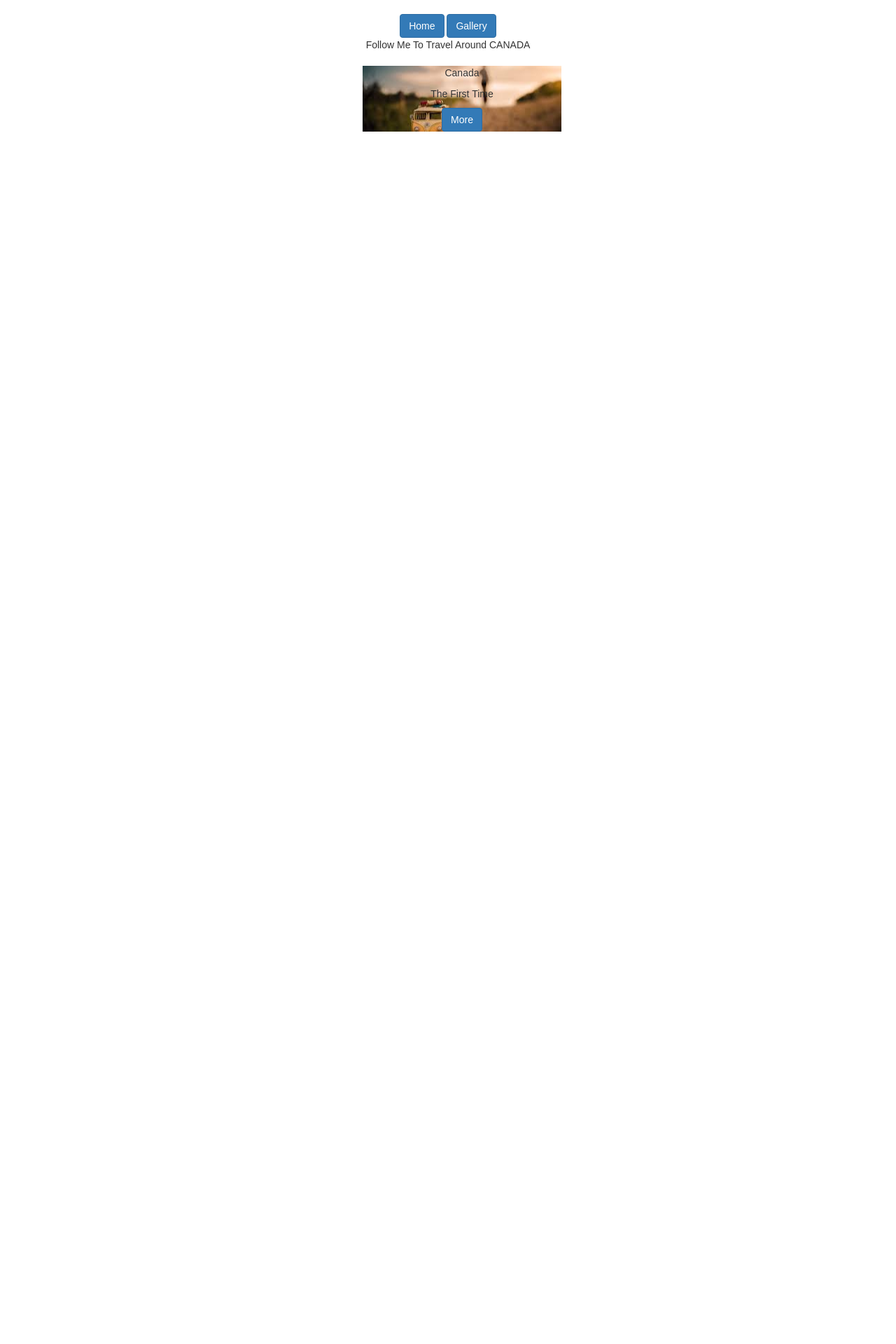
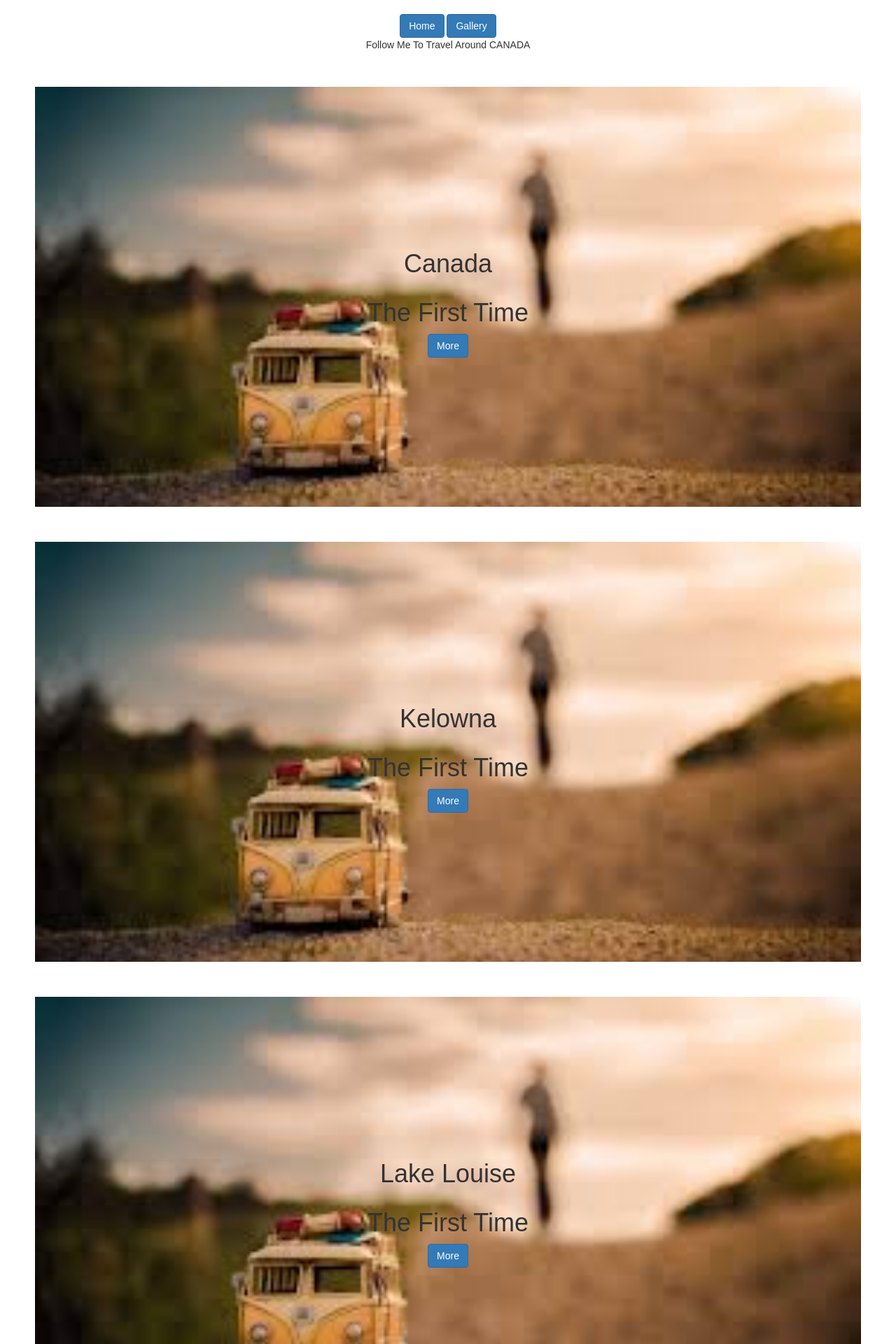
Before and after one commit to wenwen820906/Blog, a React (Create React App) app: page / in a window 1280 px wide. Shown: the top 1920 px of the page at 70% size. Before the commit the page ends 800 px from the top, so only its background shows below. Built offline with nearby package versions, Linux system fonts and the light colour scheme.

Commit message:
add section component

```diff
--- a/src/Main.css
+++ b/src/Main.css
@@ -1,11 +1,3 @@
 #main{
-    background-image: url("./img/main1.jpeg");
-    background-repeat: no-repeat;
-    background-position: center;
-    width: 100%;
-    height: 100%;
-}
-.main{
-    margin :20px;
     text-align: center;
 }
--- a/src/Main.js
+++ b/src/Main.js
@@ -1,14 +1,30 @@
 import React from 'react';
-import {Button} from 'react-bootstrap';
+import Section from './Section';
 import './Main.css';
 
 const Main = () => {
     return(
-        <div id="main" className="main" >
-
-        <p>Canada</p>
-        <p>The First Time </p>
-        <Button bsStyle="primary" >More</Button>
+        <div id="main">
+            <Section
+                country='Canada'
+                title='The First Time'
+                id='section1'
+            />
+            <Section
+                country='Kelowna'
+                title='The First Time'
+                id='section2'
+            />
+            <Section
+                country='Lake Louise'
+                title='The First Time'
+                id='section3'
+            />
+            <Section
+                country='East of Canada'
+                title='The First Time'
+                id='section4'
+            />
         </div>
 
     )
--- /dev/null
+++ b/src/Section.css
@@ -0,0 +1,24 @@
+.section{
+    height: 60rem;
+    margin: 5rem;
+    background-repeat: no-repeat;
+    background-position: center;
+    background-size: cover;
+    text-align: center;
+    display: flex;
+    flex-direction: column;
+    align-items: center;
+    justify-content: center;
+}
+#section1{
+    background-image: url("./img/main1.jpeg");
+}
+#section2{
+    background-image: url("./img/main1.jpeg");
+}
+#section3{
+    background-image: url("./img/main1.jpeg");
+}
+#section4{
+    background-image: url("./img/main1.jpeg");
+}
--- /dev/null
+++ b/src/Section.js
@@ -0,0 +1,18 @@
+import React from 'react';
+import {Button} from 'react-bootstrap';
+import './Section.css';
+
+class Section extends React.Component {
+    render() {
+        return (
+            <div className='section' id={this.props.id}>
+                <h1>{this.props.country}</h1>
+                <h1>{this.props.title}</h1>
+
+                <Button bsStyle="primary" >More</Button>
+            </div>
+        )
+    }
+}
+
+export default Section;
```
